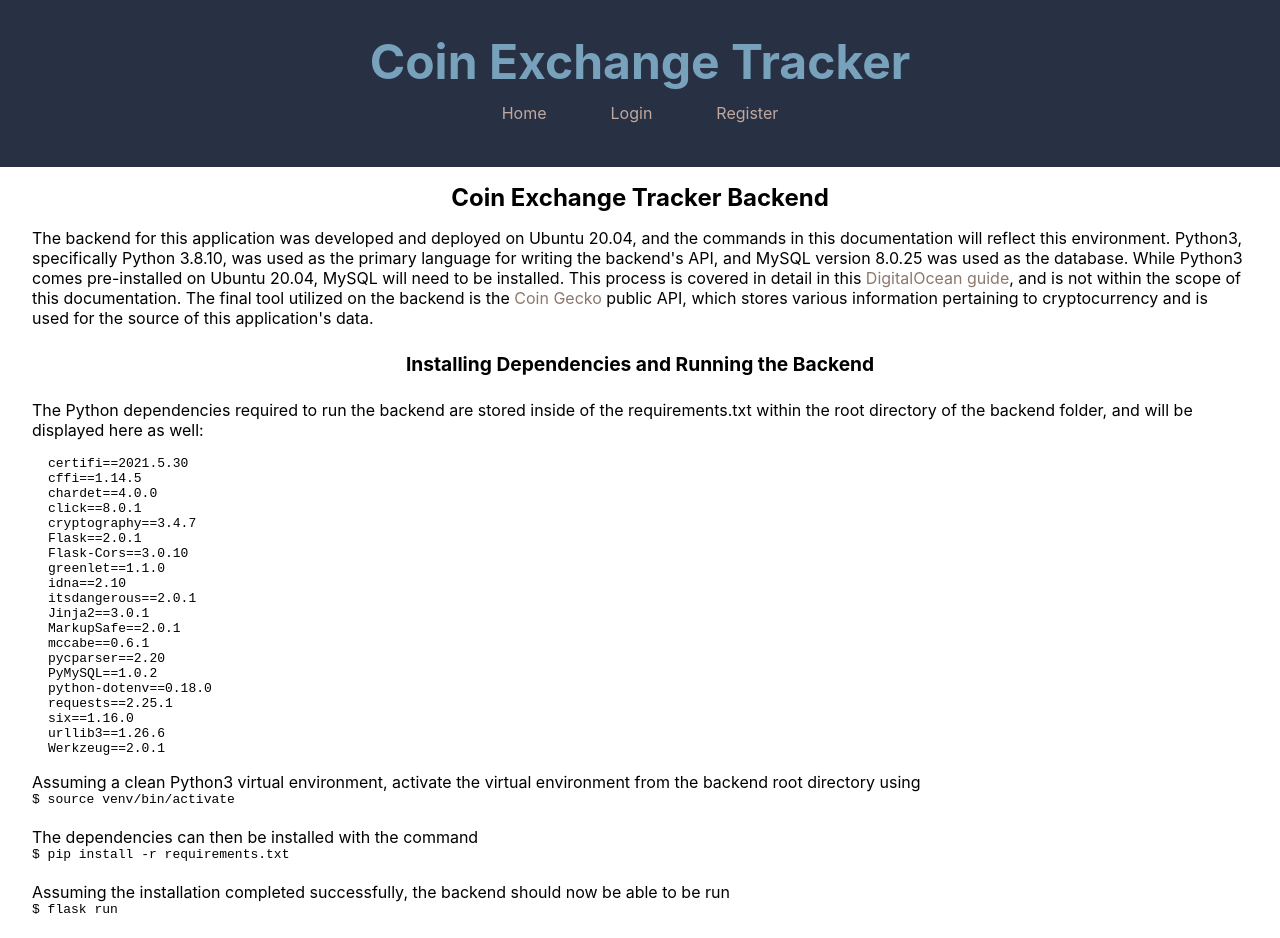
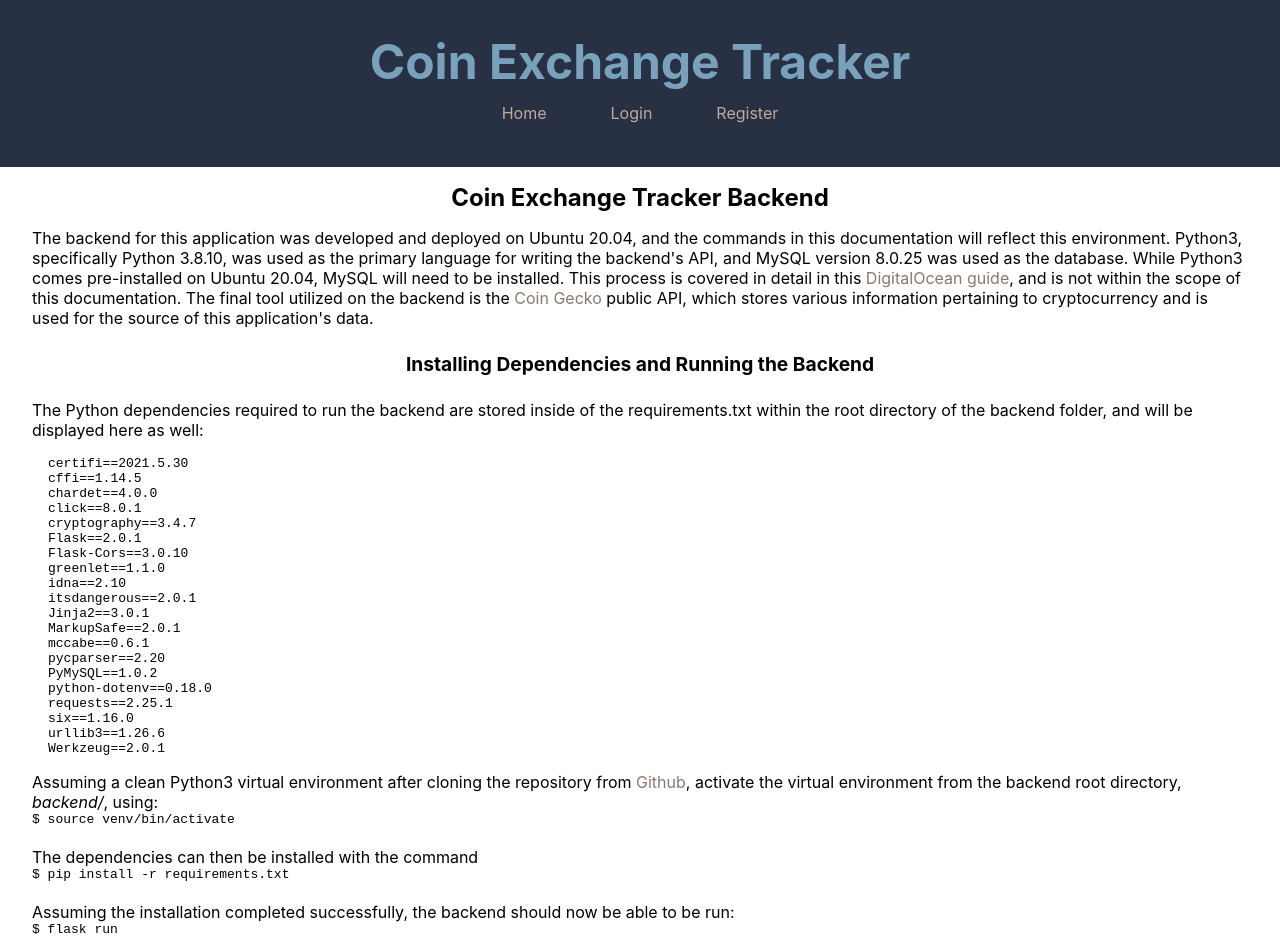
Before and after one commit to elijahbocz/exchange-tracker, a React (Create React App) app in the folder frontend/: page /documentation/backend in a window 1280 px wide. Shown: the top 938 px of the page. Built offline with nearby package versions, Linux system fonts and the light colour scheme.

Commit message:
clean up backend docs, explain a bit more about endpoints

```diff
--- a/frontend/src/components/documentation/Backend.js
+++ b/frontend/src/components/documentation/Backend.js
@@ -118,8 +118,11 @@ function Backend() {
             <code>Werkzeug==2.0.1</code>
           </div>
           <p>
-            Assuming a clean Python3 virtual environment, activate the virtual
-            environment from the backend root directory using{" "}
+            Assuming a clean Python3 virtual environment after cloning the
+            repository from{" "}
+            <a href="https://github.com/elijahbocz/exchange-tracker">Github</a>,
+            activate the virtual environment from the backend root directory,{" "}
+            <em>backend/</em>, using:
             <code>$ source venv/bin/activate</code>
           </p>
           <br />
@@ -130,7 +133,7 @@ function Backend() {
           <br />
           <p>
             Assuming the installation completed successfully, the backend should
-            now be able to be run
+            now be able to be run:
             <code>$ flask run</code>
           </p>
           <br />
@@ -273,9 +276,12 @@ function Backend() {
             a bit explanation on how the backend works is in order. The backend
             uses Flask as the web framework, which aids in the process of
             creating a WSGI (Web Server Gateway Interface), which is used for
-            creating our API endpoints. Starting from the backend root
-            directory, the API endpoints are created in <em>/api/routes.py</em>.
-            The endpoints available are:
+            creating our API endpoints. The API endpoints are available through
+            their routes and helper functions are used inside of the routes to
+            handle the storing of data sent to the appropriate route in the
+            database. Starting from the backend root directory, the API
+            endpoints are created in <em>/api/routes.py</em>. The endpoints
+            available are:
             <div className="endpoints">
               <ul>
                 <li>
```
